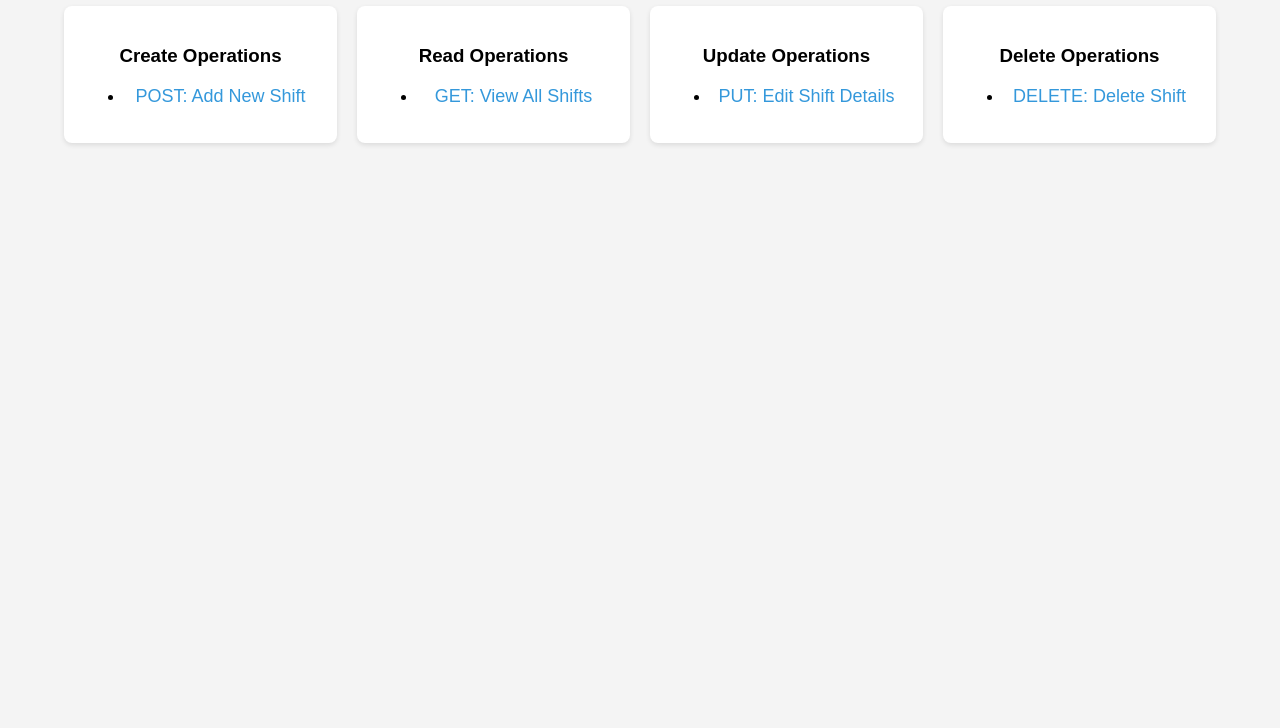
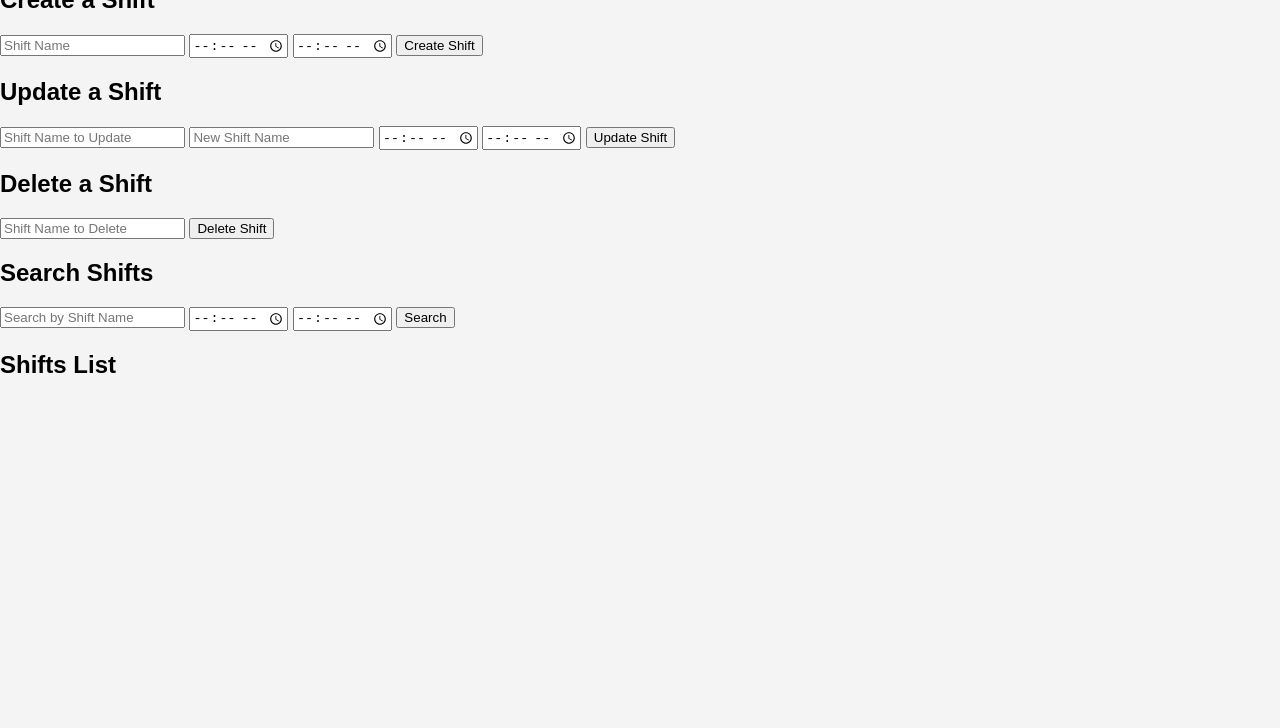
Before and after one commit to aljojose2552/Project123, a website: page index.html in a window 1280 px wide. Shown: the part 72-800 px from the top of the page. Drawn offline with Linux system fonts and the light colour scheme.

Commit message:
updated html

```diff
--- a/index.html
+++ b/index.html
@@ -5,46 +5,45 @@
         <script src=""></script>
     </head>
     <body>
-        <div class="container">
-            <h1>Backend Shift Management API</h1>
 
-            <div class="grid">
-                <!-- Create Section -->
-                <div class="card">
-                    <h3>Create Operations</h3>
-                    <ul>
-                        <li><a href="/shifts" target="_blank">POST: Add New Shift</a></li>
+  <h1>Shift Management</h1>
 
-                    </ul>
-                </div>
 
-                <!-- Read Section -->
-                <div class="card">
-                    <h3>Read Operations</h3>
-                    <ul>
-                        <li><a href="/shifts" target="_blank">GET: View All Shifts</a></li>
+  <div class="form-container">
+    <h2>Create a Shift</h2>
+    <input type="text" id="shift_name" placeholder="Shift Name">
+    <input type="time" id="start_time" placeholder="Start Time">
+    <input type="time" id="end_time" placeholder="End Time">
+    <button onclick="createShift()">Create Shift</button>
+  </div>
 
-                    </ul>
-                </div>
+  <div class="form-container">
+    <h2>Update a Shift</h2>
+    <input type="text" id="update_shift_name" placeholder="Shift Name to Update">
+    <input type="text" id="new_shift_name" placeholder="New Shift Name">
+    <input type="time" id="new_start_time" placeholder="New Start Time">
+    <input type="time" id="new_end_time" placeholder="New End Time">
+    <button onclick="updateShift()">Update Shift</button>
+  </div>
 
-                <!-- Update Section -->
-                <div class="card">
-                    <h3>Update Operations</h3>
-                    <ul>
-                        <li><a href="/shifts/:name" target="_blank">PUT: Edit Shift Details</a></li>
+  <div class="form-container">
+    <h2>Delete a Shift</h2>
+    <input type="text" id="delete_shift_name" placeholder="Shift Name to Delete">
+    <button onclick="deleteShift()">Delete Shift</button>
+  </div>
 
-                    </ul>
-                </div>
+  <div class="form-container">
+    <h2>Search Shifts</h2>
+    <input type="text" id="search_shift_name" placeholder="Search by Shift Name">
+    <input type="time" id="search_start_time" placeholder="Start Time">
+    <input type="time" id="search_end_time" placeholder="End Time">
+    <button onclick="searchShifts()">Search</button>
+  </div>
 
-                <!-- Delete Section -->
-                <div class="card">
-                    <h3>Delete Operations</h3>
-                    <ul>
-                        <li><a href="/shifts/:name" target="_blank">DELETE: Delete Shift</a></li>
+  <div class="shift-container">
+    <h2>Shifts List</h2>
+    <div id="shifts-list"></div>
+  </div>
 
-                    </ul>
-                </div>
-            </div>
-        </div>
     </body>
     </html>
```
